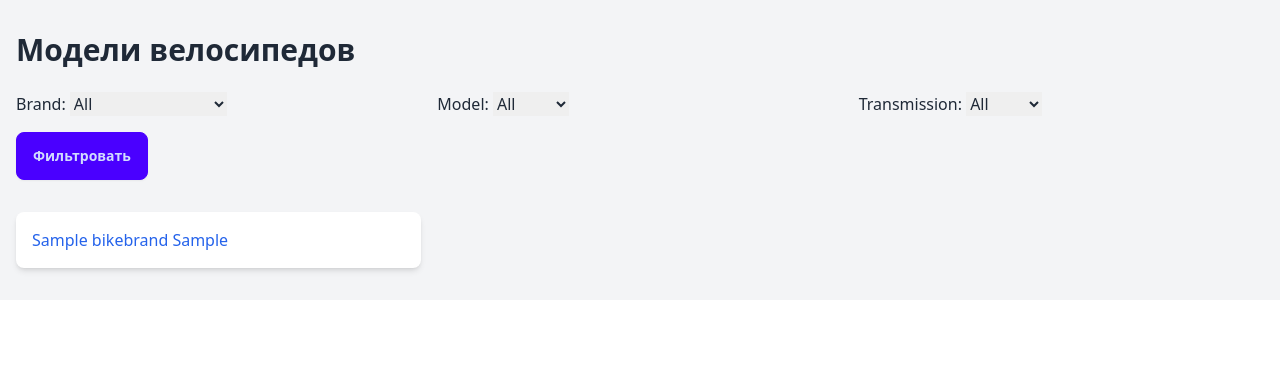
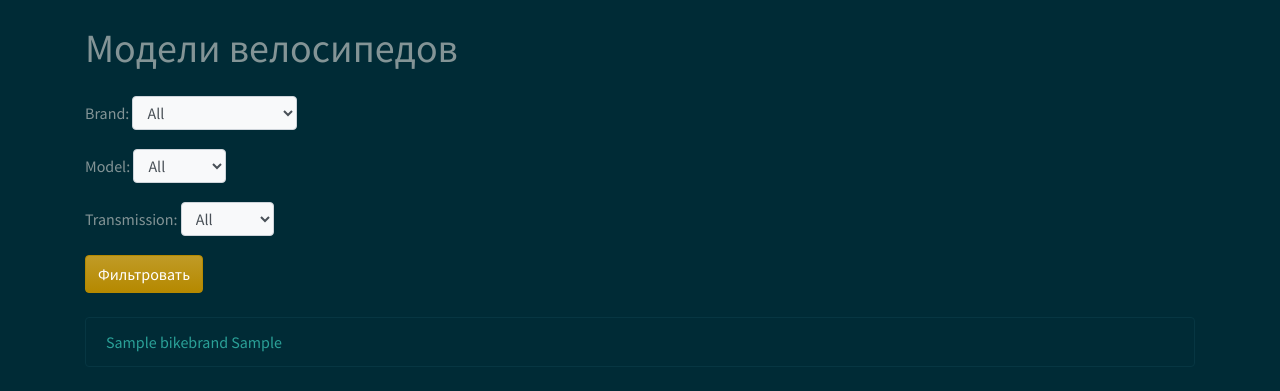
Before and after one commit to ara-foundation/bike-rental-vietnam, a Django app: page /bikemodels/ in a window 1280 px wide. Shown: the top 391 px of the page. Run offline with Django 5.2, Linux system fonts and the light colour scheme; tables that the repository leaves empty hold one stand-in row (values such as "Sample post"); some libraries are stand-ins or nearby versions.

Commit message:
set up Bootsrap stile, create css

```diff
--- /dev/null
+++ b/bike_rental/static/css/bikes.css
@@ -0,0 +1,25 @@
+.pagination .page-item.disabled .page-link {
+    color: #ADFF2F; /* Серый цвет */
+}
+
+select {
+    background-color: #f8f9fa;
+    color: #495057;
+    border: 1px solid #ced4da;
+    padding: 5px 10px;
+    border-radius: 4px;
+}
+
+select option {
+    background-color: #ffffff;
+    color: #495057;
+}
+
+select option:hover {
+    background-color: #e9ecef;
+}
+
+select option:checked {
+    background-color: #007bff;
+    color: #ffffff;
+}
--- a/bike_rental/templates/bikemodel_list.html
+++ b/bike_rental/templates/bikemodel_list.html
@@ -4,45 +4,52 @@
     <meta charset="UTF-8">
     <meta name="viewport" content="width=device-width, initial-scale=1.0">
     <title>Модели велосипедов</title>
-    <script src="https://cdn.tailwindcss.com"></script>
-    <link href="https://cdn.jsdelivr.net/npm/daisyui@4.12.10/dist/full.min.css" rel="stylesheet" type="text/css" />
+    <link href="https://cdn.jsdelivr.net/npm/bootswatch@4.5.2/dist/solar/bootstrap.min.css" rel="stylesheet">
+    <link href="bikes.css" rel="stylesheet">
+    {% load static %}
+    <link rel="stylesheet" href="{% static 'css/bikes.css' %}">
 </head>
-<body class="bg-gray-100">
-    <div class="container mx-auto px-4 py-8">
-        <h1 class="text-3xl font-bold mb-6">Модели велосипедов</h1>
+<body>
+    <div class="container mt-4">
+        <h1 class="mb-4">Модели велосипедов</h1>
 
-        <form method="get" class="mb-8">
-            <div class="grid grid-cols-1 md:grid-cols-3 gap-4">
-                {{ filter.form.as_p }}
-            </div>
-            <button class="btn btn-primary mt-4" type="submit">Фильтровать</button>
+        <form method="get" class="mb-4">
+            {{ filter.form.as_p }}
+            <button class="btn btn-primary" type="submit">Фильтровать</button>
         </form>
 
-        <ul class="grid grid-cols-1 md:grid-cols-2 lg:grid-cols-3 gap-4">
+        <ul class="list-group mb-4">
             {% for bikemodel in page_obj %}
-                <li class="bg-white rounded-lg shadow-md p-4">
-                    <a href="{% url 'bikemodel_detail' bikemodel.id %}" class="text-blue-600 hover:text-blue-800">
+                <li class="list-group-item">
+                    <a href="{% url 'bikemodel_detail' bikemodel.id %}">
                         {{ bikemodel }}
                     </a>
                 </li>
             {% empty %}
-                <li class="col-span-full text-center text-gray-500">Модели не найдены</li>
+                <li class="list-group-item">Модели не найдены</li>
             {% endfor %}
         </ul>
 
         {% if is_paginated %}
-        <div class="mt-8">
-            <ul class="pagination flex justify-center space-x-2">
+        <nav aria-label="Page navigation">
+            <ul class="pagination">
                 {% if page_obj.has_previous %}
-                    <li><a href="?{% if request.GET.urlencode %}{{ request.GET.urlencode }}&{% endif %}page={{ page_obj.previous_page_number }}" class="btn btn-sm">Предыдущая</a></li>
+                    <li class="page-item">
+                        <a class="page-link" href="?{% if request.GET.urlencode %}{{ request.GET.urlencode }}&{% endif %}page={{ page_obj.previous_page_number }}">Предыдущая</a>
+                    </li>
                 {% endif %}
-                <li class="btn btn-sm btn-disabled">Страница {{ page_obj.number }} из {{ page_obj.paginator.num_pages }}</li>
+                <li class="page-item disabled">
+                    <span class="page-link">Страница {{ page_obj.number }} из {{ page_obj.paginator.num_pages }}</span>
+                </li>
                 {% if page_obj.has_next %}
-                    <li><a href="?{% if request.GET.urlencode %}{{ request.GET.urlencode }}&{% endif %}page={{ page_obj.next_page_number }}" class="btn btn-sm">Следующая</a></li>
+                    <li class="page-item">
+                        <a class="page-link" href="?{% if request.GET.urlencode %}{{ request.GET.urlencode }}&{% endif %}page={{ page_obj.next_page_number }}">Следующая</a>
+                    </li>
                 {% endif %}
             </ul>
-        </div>
+        </nav>
         {% endif %}
     </div>
+    <script src="https://cdn.jsdelivr.net/npm/bootstrap@5.3.0/dist/js/bootstrap.bundle.min.js"></script>
 </body>
 </html>
```
Also changed, not shown: bike_rental/templates/bikemodel_detail.html (+28 -13 lines).
